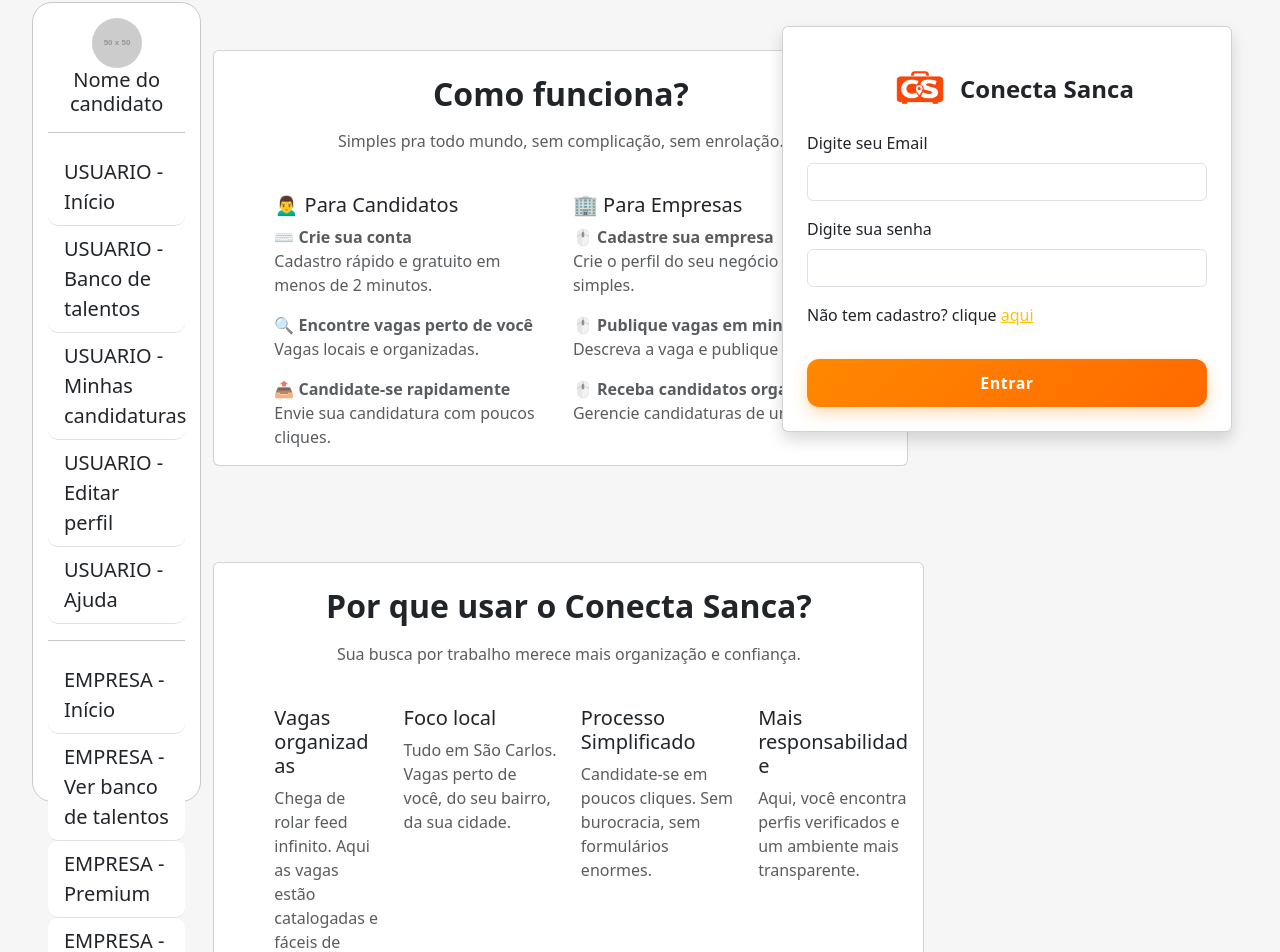
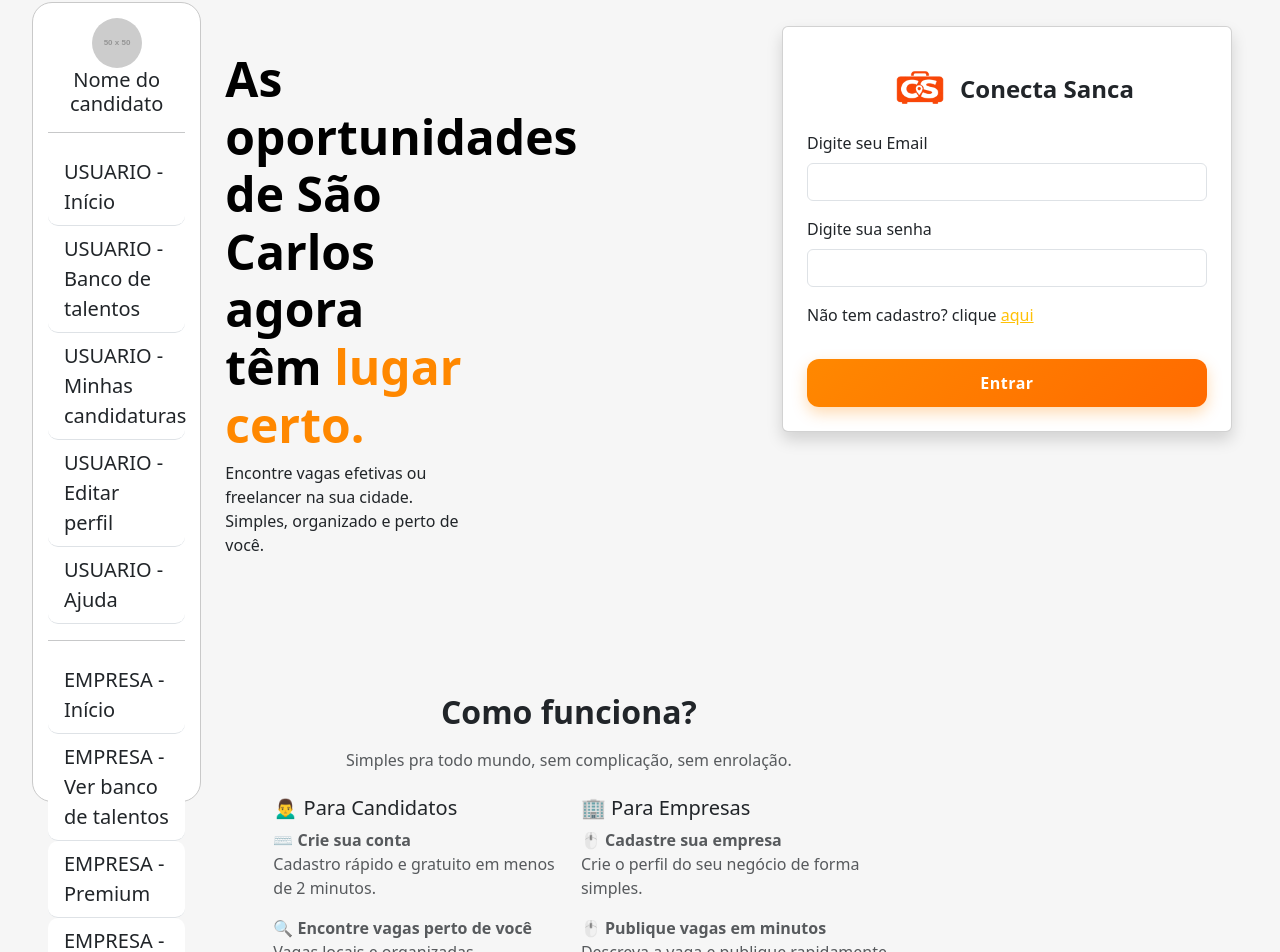
Before and after one commit to GustavoDonofre/pi-vagas, a Next.js app: page /main in a window 1280 px wide. Shown: the part 106-1058 px from the top of the page. Built offline with nearby package versions, Linux system fonts and the light colour scheme; no server answers; the database is empty.

Commit message:
modificações no visual da página inicial

```diff
--- a/app/main/globals.css
+++ b/app/main/globals.css
@@ -36,3 +36,14 @@
     outline: none;
     box-shadow: 0 0 0 4px rgba(255, 136, 0, 0.3);
 }
+
+.titulo_pg {
+  font-size: 48px;
+  font-weight: 700;
+  color: #000000;
+  max-width: 600px;
+}
+
+.destaque_pg {
+  color: #ff8800;
+}
--- a/app/main/page.js
+++ b/app/main/page.js
@@ -10,17 +10,17 @@
 
     const id_usuario = localStorage.getItem("id_usuario")
 
-    const [usuario, setUsuario] = useState(null) // [] serve para pegar lista
+    const [usuario, setUsuario] = useState(null)
 
     async function buscaUsuario() {
 
         const { data, error } = await supabase
             .from("usuarios")
             .select()
-            .eq("id", id_usuario) //exatamente aquele dado, na coluna "id"
+            .eq("id", id_usuario)
 
-        // console.log(data) -> para ver se esta vindo os dados solicitados
-        setUsuario(data[0]) //salva os dados na variavel. data (lista de usuarios) + [0] para pegar UM objeto. pq 0? pq pega o primeiro item com aquele id. lembrando q o id é unico ent é como se so tivesse ele
+        console.log(data)
+        setUsuario(data[0])
 
     }
 
@@ -42,11 +42,11 @@
         localStorage.setItem("id_usuario", data.user.id)
 
         if (usuario.role == 1) {
-            window.location.href="./feed_empresa"
+            window.location.href = "./feed_empresa"
         }
 
         if (usuario.role == 2 || usuario.role == 0) {
-            window.location.href="./feed_empresa"
+            window.location.href = "./feed_empresa"
         }
 
     }
@@ -83,25 +83,13 @@
 
 
                 <div className="row">
-                    <div className="card mt-5 col-8 mb-5">
-                        <h2 className="fw-bold text-center mb-3 mt-4"> Como funciona?</h2>
-                        <p className="text-center text-muted"> Simples pra todo mundo, sem complicação, sem enrolação.</p>
+                    <div className=" mt-5 col-3 mb-5">
+                        <h1 class="titulo_pg"> As oportunidades de São Carlos agora têm <span class="destaque_pg"> lugar certo.</span> </h1>
+                        <p>Encontre vagas efetivas ou freelancer na sua cidade. <br/> Simples, organizado e perto de você.</p>
+                    </div >
 
-                        <div className="row mt-4">
-                            <div className="col-md-6">
-                                <h5 className="ms-5">🙍‍♂️ Para Candidatos</h5>
-                                <p className="text-muted ms-5">⌨️ <strong>Crie sua conta</strong> <br/> Cadastro rápido e gratuito em menos de 2 minutos.</p>
-                                <p className="text-muted ms-5">🔍 <strong>Encontre vagas perto de você</strong> <br/> Vagas locais e organizadas.</p>
-                                <p className="text-muted ms-5">📤 <strong>Candidate-se rapidamente</strong> <br/> Envie sua candidatura com poucos cliques.</p>
-                            </div>
-
-                            <div className="col-md-6">
-                                <h5>🏢 Para Empresas</h5>
-                                <p className="text-muted">🖱️ <strong>Cadastre sua empresa</strong> <br/> Crie o perfil do seu negócio de forma simples.</p>
-                                <p className="text-muted">🖱️ <strong>Publique vagas em minutos</strong> <br/> Descreva a vaga e publique rapidamente.</p>
-                                <p className="text-muted">🖱️ <strong>Receba candidatos organizados</strong> <br/> Gerencie candidaturas de um só lugar.</p>
-                            </div>
-                        </div>
+                    <div className=" mt-5 col-5 mb-5">
+                        <img src="" alt=""/>
                     </div >
 
                     <form className="d-flex flex-row justify-content-end col-4 pe-4 pt-4">
@@ -130,27 +118,50 @@
 
                 </div>
 
-                 <div className="card mt-5 col-8">
+
+                <div className=" mt-5 col-8 mb-5">
+                    <h2 className="fw-bold text-center mb-3 mt-4"> Como funciona?</h2>
+                    <p className="text-center text-muted"> Simples pra todo mundo, sem complicação, sem enrolação.</p>
+
+                    <div className="row mt-4">
+                        <div className="col-md-6">
+                            <h5 className="ms-5">🙍‍♂️ Para Candidatos</h5>
+                            <p className="text-muted ms-5">⌨️ <strong>Crie sua conta</strong> <br /> Cadastro rápido e gratuito em menos de 2 minutos.</p>
+                            <p className="text-muted ms-5">🔍 <strong>Encontre vagas perto de você</strong> <br /> Vagas locais e organizadas.</p>
+                            <p className="text-muted ms-5">📤 <strong>Candidate-se rapidamente</strong> <br /> Envie sua candidatura com poucos cliques.</p>
+                        </div>
+
+                        <div className="col-md-6">
+                            <h5>🏢 Para Empresas</h5>
+                            <p className="text-muted">🖱️ <strong>Cadastre sua empresa</strong> <br /> Crie o perfil do seu negócio de forma simples.</p>
+                            <p className="text-muted">🖱️ <strong>Publique vagas em minutos</strong> <br /> Descreva a vaga e publique rapidamente.</p>
+                            <p className="text-muted">🖱️ <strong>Receba candidatos organizados</strong> <br /> Gerencie candidaturas de um só lugar.</p>
+                        </div>
+                    </div>
+                </div >
+
+
+                <div className="card mt-5 col-8">
                     <h2 className="fw-bold text-center mb-3 mt-4">Por que usar o Conecta Sanca?</h2>
                     <p className="text-center text-muted">Sua busca por trabalho merece mais organização e confiança.</p>
 
                     <div className="row mt-4">
-                        <div className="col-md-3">
+                        <div className="card col-md-3">
                             <h5 className="ms-5">Vagas organizadas</h5>
                             <p className="text-muted ms-5">Chega de rolar feed infinito. Aqui as vagas estão catalogadas e fáceis de achar.</p>
                         </div>
 
-                        <div className="col-md-3">
+                        <div className="card col-md-3">
                             <h5>Foco local</h5>
                             <p className="text-muted">Tudo em São Carlos. Vagas perto de você, do seu bairro, da sua cidade.</p>
                         </div>
 
-                        <div className="col-md-3">
+                        <div className="card col-md-3">
                             <h5>Processo Simplificado</h5>
                             <p className="text-muted">Candidate-se em poucos cliques. Sem burocracia, sem formulários enormes.</p>
                         </div>
 
-                        <div className="col-md-3">
+                        <div className="card col-md-3">
                             <h5>Mais responsabilidade</h5>
                             <p className="text-muted">Aqui, você encontra perfis verificados e um ambiente mais transparente.</p>
                         </div>
```
Also changed, not shown: app/main/banco_talentos_empresa/page.js (+7 -2 lines).
